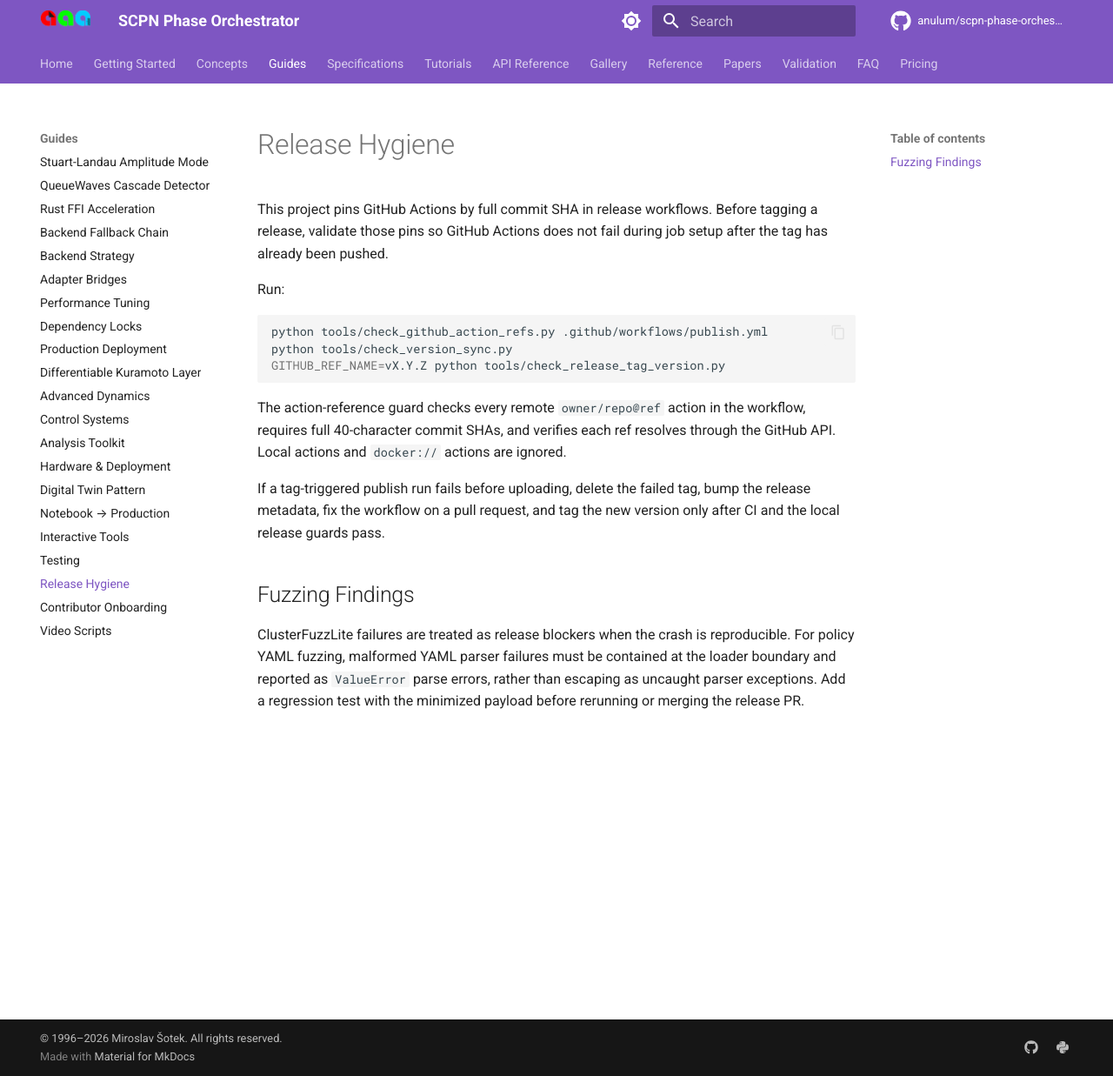
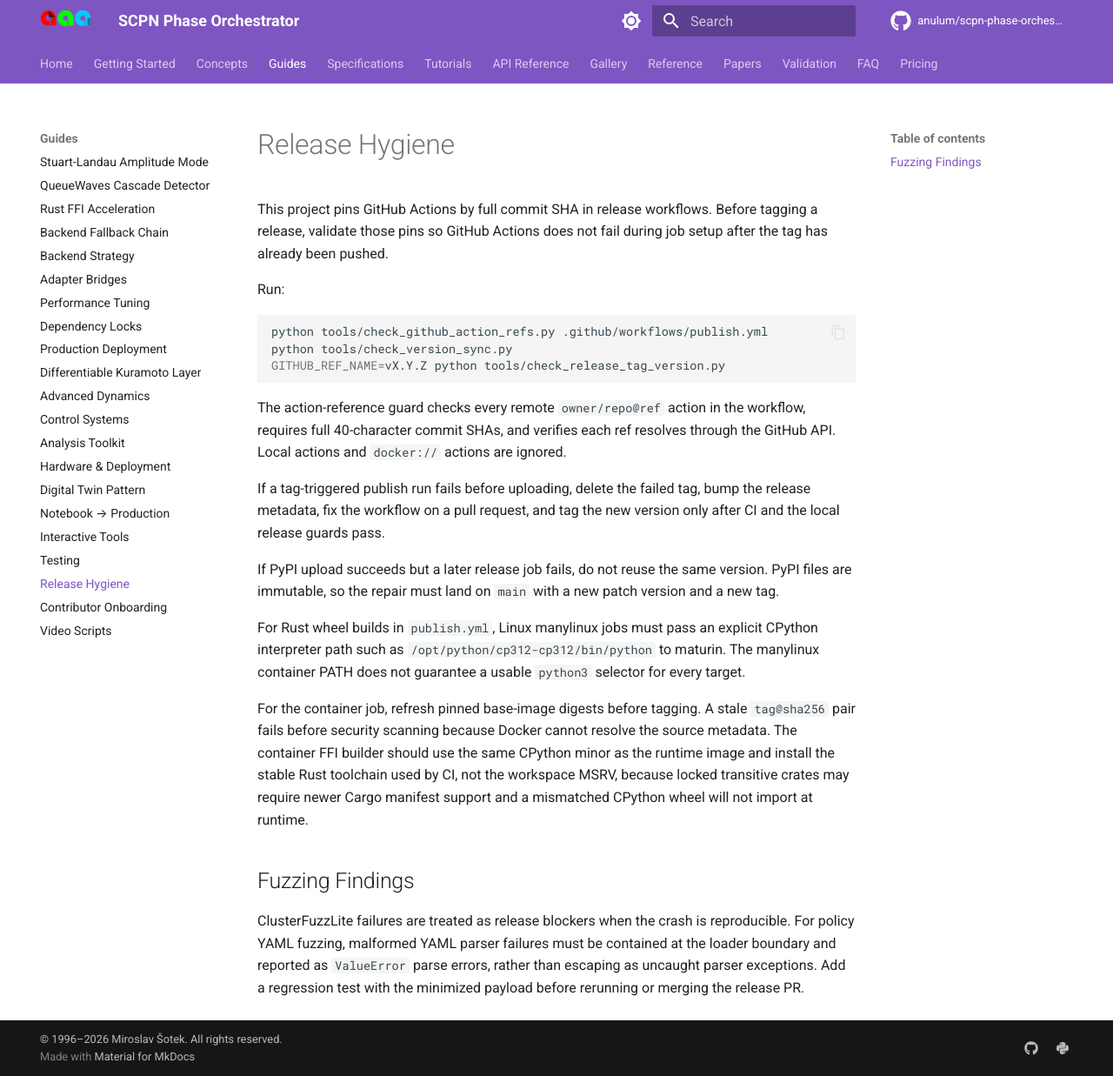
Before and after one commit to anulum/scpn-phase-orchestrator, an MkDocs documentation site: the page built from docs/RELEASE_HYGIENE.md, in a window 1280 px wide and 1237 px high. Shown: the whole window at 87% size. Built offline with MkDocs 1.6.1 and Material for MkDocs 9.7.7, drawn with Linux system fonts in a browser that asks for light colours; comment, search, counter and statistics services are not loaded.

Commit message:
Fix release deployment for 0.5.9
Co-Authored-By: Arcane Sapience <protoscience@anulum.li>

```diff
--- a/docs/RELEASE_HYGIENE.md
+++ b/docs/RELEASE_HYGIENE.md
@@ -20,6 +20,22 @@ If a tag-triggered publish run fails before uploading, delete the failed tag,
 bump the release metadata, fix the workflow on a pull request, and tag the new
 version only after CI and the local release guards pass.
 
+If PyPI upload succeeds but a later release job fails, do not reuse the same
+version. PyPI files are immutable, so the repair must land on `main` with a new
+patch version and a new tag.
+
+For Rust wheel builds in `publish.yml`, Linux manylinux jobs must pass an
+explicit CPython interpreter path such as
+`/opt/python/cp312-cp312/bin/python` to maturin. The manylinux container PATH
+does not guarantee a usable `python3` selector for every target.
+
+For the container job, refresh pinned base-image digests before tagging. A stale
+`tag@sha256` pair fails before security scanning because Docker cannot resolve
+the source metadata. The container FFI builder should use the same CPython minor
+as the runtime image and install the stable Rust toolchain used by CI, not the
+workspace MSRV, because locked transitive crates may require newer Cargo
+manifest support and a mismatched CPython wheel will not import at runtime.
+
 ## Fuzzing Findings
 
 ClusterFuzzLite failures are treated as release blockers when the crash is
--- a/pyproject.toml
+++ b/pyproject.toml
@@ -12,7 +12,7 @@ build-backend = "setuptools.build_meta"
 
 [project]
 name = "scpn-phase-orchestrator"
-version = "0.5.8"
+version = "0.5.9"
 description = "Domain-agnostic coherence control compiler built on SCPN's Kuramoto/UPDE framework"
 readme = "README.md"
 license = "AGPL-3.0-or-later"
```
Also changed, not shown: CHANGELOG.md (+19 -1 lines), README.md (+1 -1 lines), docs/VALIDATION_REPORT.md (+1 -1 lines), 8 other files.
